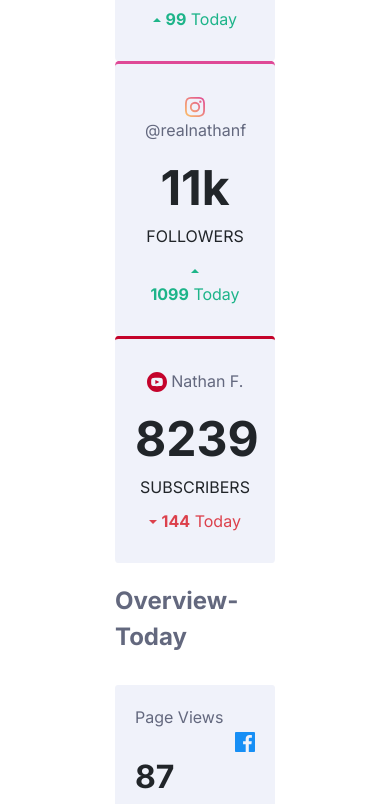
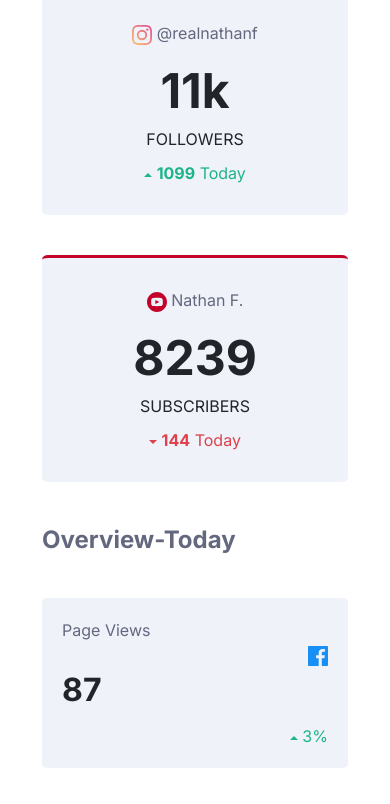
Before and after one commit to raghupatro/practice-dark-mode, a plain HTML site: page index.html in a window 390 px wide. Shown: the part 802-1606 px from the top of the page. Drawn offline with nearby package versions, Linux system fonts and the light colour scheme.

Commit message:
mobile-adjustment

```diff
--- a/css/styles-dark.css
+++ b/css/styles-dark.css
@@ -1,5 +1,5 @@
 body {
-  padding: 100px;
+  padding: 6.95%;
   background-color: hsl(230, 17%, 14%);
   color: white;
   font-family: "Inter", sans-serif;
@@ -120,6 +120,7 @@ input:checked + .slider:before {
   border-width: 3px 0 0 0;
   border-radius: 2%;
   padding: 20px;
+  margin: 20px 0px;
 }
 .platform-box:hover {
   background-color: hsl(229, 27%, 27%);
@@ -184,7 +185,7 @@ img {
   background-color: hsl(228, 28%, 20%);
   text-align: center;
   padding: 20px;
-  margin: 10px 0;
+  margin: 20px 0px;
   border-radius: 2%;
 }
 .today-box:hover {
--- a/css/styles-light.css
+++ b/css/styles-light.css
@@ -1,5 +1,5 @@
 body {
-  padding: 100px;
+  padding: 6.95%;
   font-family: "Inter", sans-serif;
 }
 .deco-box {
@@ -118,6 +118,7 @@ input:checked + .slider:before {
   border-width: 3px 0 0 0;
   border-radius: 2%;
   padding: 20px;
+  margin: 20px 0px;
 }
 .platform-box:hover {
   background-color: hsla(229, 13%, 75%, 0.781);
@@ -182,7 +183,7 @@ img {
   background-color: hsl(227, 47%, 96%);
   text-align: center;
   padding: 20px;
-  margin: 10px 0;
+  margin: 20px 0px;
   border-radius: 2%;
 }
 .today-box:hover {
```
